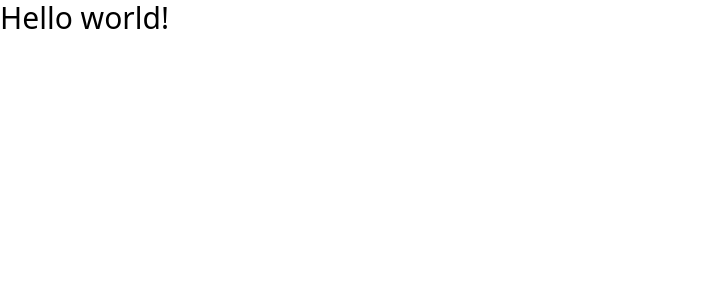
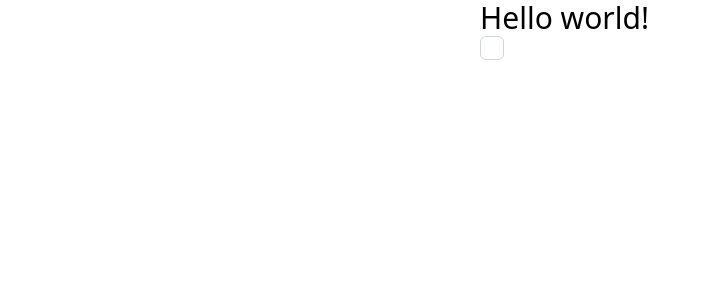
Before and after one commit to nabil1440/bored-panda, a React (Vite) app: page / in a window 1280 px wide. Shown: the top 300 px of the page, without its empty margins (0-708 px from the left). Built offline with nearby package versions, Linux system fonts and the light colour scheme.

Commit message:
feat: added checkbox with semi-accurate color, behavior looks good

```diff
--- a/package.json
+++ b/package.json
@@ -13,6 +13,7 @@
     "@tailwindcss/vite": "^4.1.18",
     "react": "^19.2.0",
     "react-dom": "^19.2.0",
+    "react-icons": "^5.5.0",
     "tailwindcss": "^4.1.18"
   },
   "devDependencies": {
--- a/src/App.tsx
+++ b/src/App.tsx
@@ -1,10 +1,14 @@
 import './App.css';
+import { Checkbox } from './components/Checkbox';
 
 function App() {
   return (
-    <>
-      <h1 className='text-3xl'>Hello world!</h1>
-    </>
+    <main className='w-full flex justify-center'>
+      <section className='w-3/12'>
+        <h1 className='text-3xl'>Hello world!</h1>
+        <Checkbox />
+      </section>
+    </main>
   );
 }
 
--- /dev/null
+++ b/src/components/Checkbox.tsx
@@ -0,0 +1,20 @@
+import type { InputHTMLAttributes } from 'react';
+import { HiCheck } from 'react-icons/hi2';
+
+type CheckboxProps = Omit<InputHTMLAttributes<HTMLInputElement>, 'type'> & {
+  label?: string;
+};
+
+export function Checkbox({ label, ...props }: CheckboxProps) {
+  return (
+    <label className='ui-checkbox'>
+      <input type='checkbox' {...props} />
+
+      <span className='ui-checkbox-box'>
+        <HiCheck className='ui-checkbox-check' />
+      </span>
+
+      {label && <span className='ui-checkbox-label'>{label}</span>}
+    </label>
+  );
+}
--- a/src/index.css
+++ b/src/index.css
@@ -1,4 +1,5 @@
 @import 'tailwindcss';
+@import './styles/checkbox.css';
 
 @theme {
   --color-primary: oklch(0.72 0.11 178);
--- /dev/null
+++ b/src/styles/checkbox.css
@@ -0,0 +1,113 @@
+/* Root */
+.ui-checkbox {
+  display: inline-flex;
+  align-items: center;
+  gap: 0.75rem;
+  cursor: pointer;
+  user-select: none;
+  position: relative;
+}
+
+/* Hide native checkbox but keep it functional */
+.ui-checkbox input {
+  position: absolute;
+  opacity: 0;
+  pointer-events: none;
+}
+
+/* Box */
+.ui-checkbox-box {
+  width: 24px;
+  height: 24px;
+  border-radius: 6px;
+  border: 1px solid #d1d5db;
+  background: white;
+  display: flex;
+  align-items: center;
+  justify-content: center;
+  transition: all 150ms ease;
+}
+
+/* Checkmark */
+.ui-checkbox-check {
+  font-size: 18px;
+  color: #9ca3af;
+  opacity: 0;
+  transition: all 150ms ease;
+}
+
+/* ───────────────────────── */
+/* UNCHECKED STATES          */
+/* ───────────────────────── */
+
+/* Hover preview */
+.ui-checkbox:hover input:not(:checked) + .ui-checkbox-box .ui-checkbox-check {
+  opacity: 0.5;
+}
+
+/* Active preview */
+.ui-checkbox:active input:not(:checked) + .ui-checkbox-box .ui-checkbox-check {
+  opacity: 0.7;
+}
+
+/* Box hover */
+.ui-checkbox:hover .ui-checkbox-box {
+  border-color: #9ca3af;
+}
+
+/* ───────────────────────── */
+/* CHECKED STATES            */
+/* ───────────────────────── */
+
+.ui-checkbox input:checked + .ui-checkbox-box {
+  background: #2563eb;
+  border-color: #2563eb;
+}
+
+.ui-checkbox input:checked + .ui-checkbox-box .ui-checkbox-check {
+  opacity: 1;
+  color: white;
+}
+
+/* Checked hover */
+.ui-checkbox:hover input:checked + .ui-checkbox-box {
+  background: #1d4ed8;
+  border-color: #1d4ed8;
+}
+
+/* Checked active */
+.ui-checkbox:active input:checked + .ui-checkbox-box {
+  background: #1e40af;
+  border-color: #1e40af;
+}
+
+/* ───────────────────────── */
+/* FOCUS                     */
+/* ───────────────────────── */
+
+.ui-checkbox input:focus-visible + .ui-checkbox-box {
+  outline: 2px solid #60a5fa;
+  outline-offset: 2px;
+}
+
+/* Label */
+.ui-checkbox-label {
+  font-size: 14px;
+  color: #111827;
+}
+
+/* State 3: Unchecked press / focus preview */
+.ui-checkbox input:not(:checked):active + .ui-checkbox-box,
+.ui-checkbox input:not(:checked):focus-visible + .ui-checkbox-box {
+  outline: 4px solid rgba(96, 165, 250, 0.25);
+  outline-offset: 0;
+}
+
+.ui-checkbox input:not(:checked):active + .ui-checkbox-box .ui-checkbox-check,
+.ui-checkbox
+  input:not(:checked):focus-visible
+  + .ui-checkbox-box
+  .ui-checkbox-check {
+  opacity: 1;
+  color: #9ca3af;
+}
```
Also changed, not shown: 1 other file (tests, documents, lock files or other folders).
